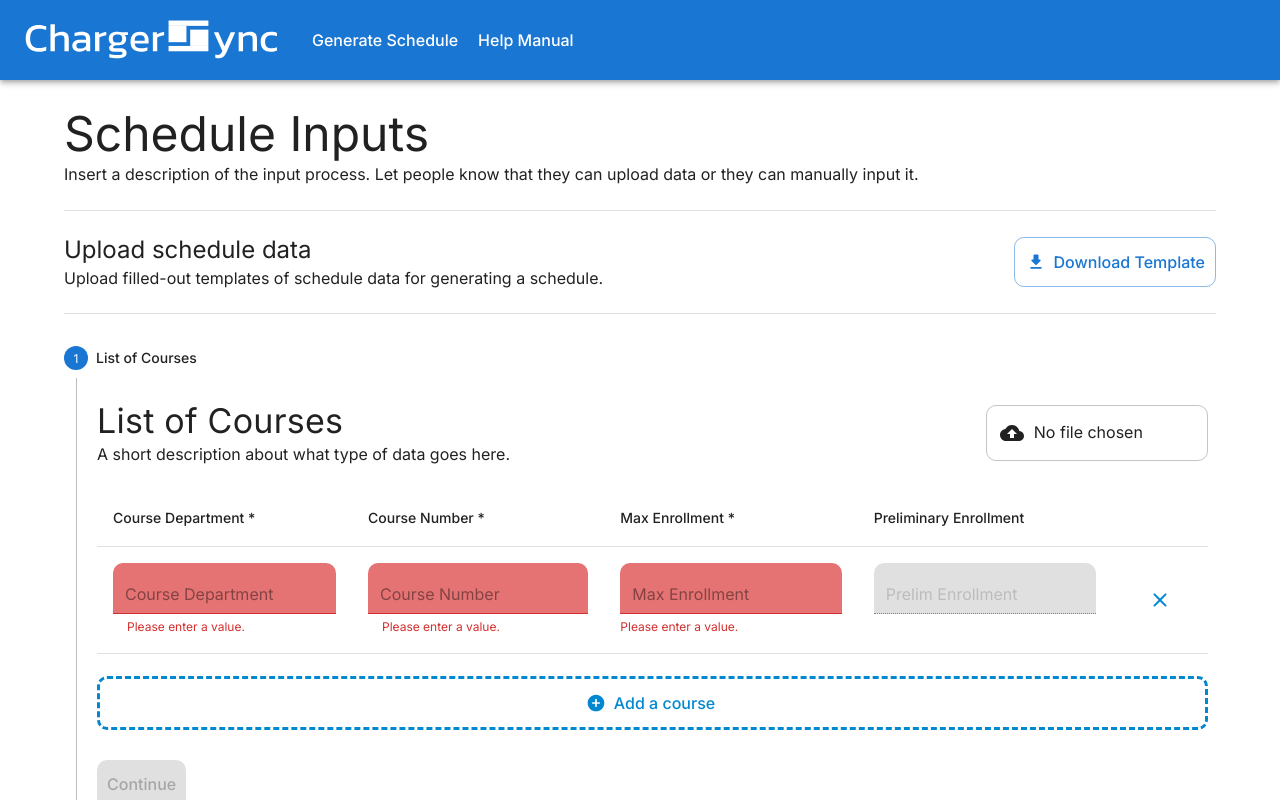
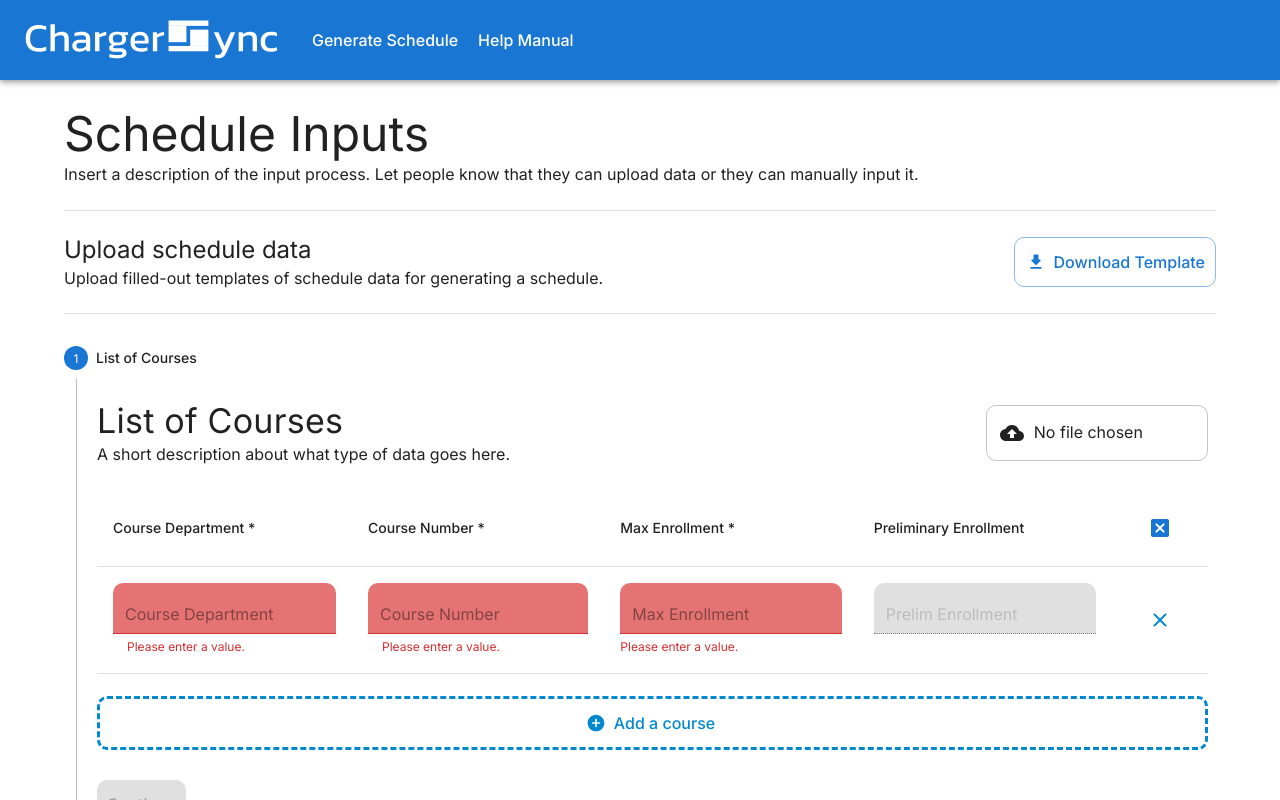
Before and after one commit to BSSD-Technologies/ChargerSync, a Next.js app in the folder frontend/: page /input-data in a window 1280 px wide. Both pictures are taken after a click on the button "Add a course". Shown: the top 800 px of the page. Built offline with nearby package versions, Linux system fonts and the light colour scheme.

Commit message:
Added clear all button for courses

```diff
--- a/frontend/src/app/_stores/store.ts
+++ b/frontend/src/app/_stores/store.ts
@@ -19,6 +19,8 @@ interface GlobalCourseListState {
   addCourseList: (course: Course) => void;
   /** Delete a course by id */
   deleteCourseList: (id: string) => void;
+  /** Delete all courses */
+  deleteAllCourseList: () => void;
   /** Boolean stack of whether or not there are errors in the course list */
   hasErrors: boolean[];
   /** Custom getter for hasErrors */
@@ -47,6 +49,12 @@ export const useGlobalCourseListStore = create<GlobalCourseListState>()(
           ...state.courseList.filter((course) => course.uuid !== id),
         ],
       })),
+    deleteAllCourseList: () => {
+      set((state) => ({
+        courseList: [],
+        hasErrors: [],
+      }))
+    },
     hasErrors: [],
     getHasErrors: () => {
       // If array (table) is empty, error
--- a/frontend/src/app/input-data/input-sections/course-input.tsx
+++ b/frontend/src/app/input-data/input-sections/course-input.tsx
@@ -18,6 +18,7 @@ import {
 import AddCircleRoundedIcon from "@mui/icons-material/AddCircleRounded";
 import CloudUploadIcon from "@mui/icons-material/CloudUpload";
 import ClearRoundedIcon from "@mui/icons-material/ClearRounded";
+import DisabledByDefaultRoundedIcon from "@mui/icons-material/DisabledByDefaultRounded";
 import { Course, defaultCourse } from "@/app/_types/Course";
 import { useEffect, useState } from "react";
 import { v4 as uuidv4 } from "uuid";
@@ -261,10 +262,11 @@ export default function CourseInput(props: {
   handleErrors: (value: boolean) => void;
 }) {
   /** Course list */
-  const [courseList, addCourseList, getHasErrors] = [
+  const [courseList, addCourseList, getHasErrors, deleteAllCourseList] = [
     useGlobalCourseListStore((state) => state.courseList),
     useGlobalCourseListStore((state) => state.addCourseList),
     useGlobalCourseListStore((state) => state.getHasErrors),
+    useGlobalCourseListStore((state) => state.deleteAllCourseList),
   ];
 
   /** Check for errors regularly */
@@ -316,7 +318,17 @@ export default function CourseInput(props: {
               <TableCell>Course Number *</TableCell>
               <TableCell>Max Enrollment *</TableCell>
               <TableCell>Preliminary Enrollment</TableCell>
-              <TableCell></TableCell>
+              <TableCell title="Clear All">
+                <Button
+                  fullWidth
+                  onClick={deleteAllCourseList}
+                  sx={{
+                    display: (courseList.length > 0 ? "flex" : "none")
+                  }}
+                >
+                  <DisabledByDefaultRoundedIcon fontSize="medium" />
+                </Button>
+              </TableCell>
             </TableRow>
           </TableHead>
           <TableBody>
```
